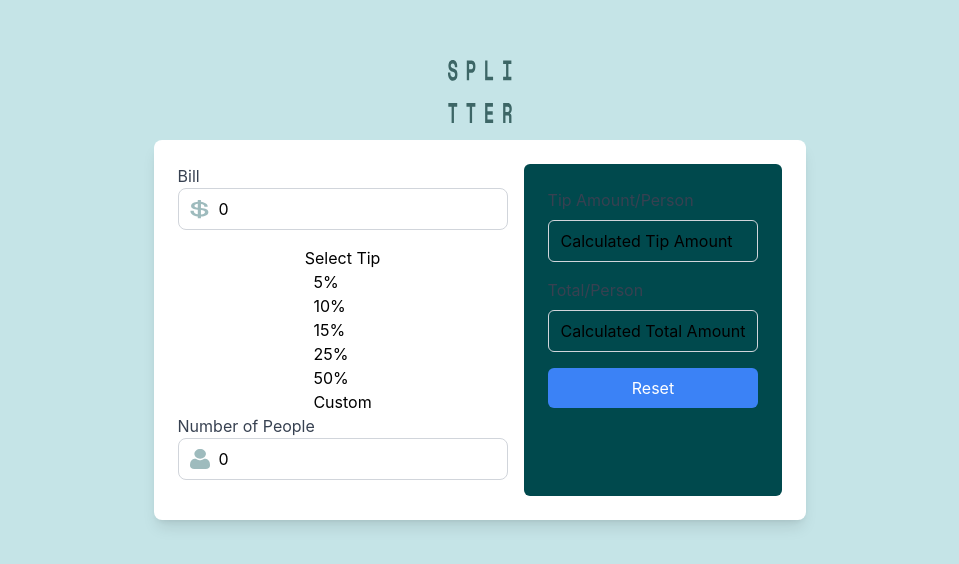
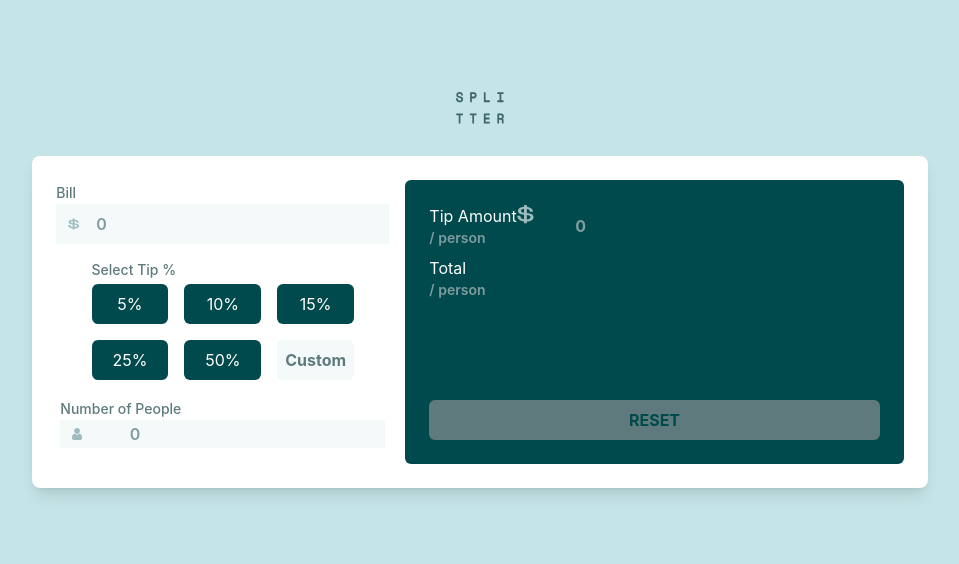
Before and after one commit to DeepaBhandari/tip-calculator-main, a React (Create React App) app: page / in a window 1280 px wide. Shown: the part 110-674 px from the top of the page, without its empty margins (160-1119 px from the left). Built offline with nearby package versions, Linux system fonts and the light colour scheme.

Commit message:
customise bill andinput css

```diff
--- a/src/App.js
+++ b/src/App.js
@@ -10,7 +10,7 @@ function App() {
         <img
           src={logo}
           alt="Logo"
-          className="w-16 h-16 mb-4"
+          className="w-12 h-8 mb-8"
         />
         {/* Main Card Component */}
         <MainCard />
--- a/src/components/InnerCard.js
+++ b/src/components/InnerCard.js
@@ -1,16 +1,28 @@
-import React from 'react'
+import React, { useState } from 'react'
+import dollarIcon from '../assets/images/icon-dollar.svg';
 
 const InnerCard = () => {
-
+    const [tipAmount, setTipAmount] = useState(0);
     return (
         <>
-            <label className="text-gray-700 mb-2">Tip Amount/Person</label>
-            <span className="border border-gray-300 rounded-md py-2 px-3 mb-4">Calculated Tip Amount</span>
+            <div className='flex mb-2 font-fontSize'>
+                <p className="text-neutral-white ">Tip Amount<br /><p className="text-sm font-semibold text-neutral-grayish-cyan">/  person</p></p>
+                <div className='flex item-center ml-auto  text-neutral-light-grayish-cyan'>
 
-            <label className="text-gray-700 mb-2">Total/Person</label>
-            <span className="border border-gray-300 rounded-md py-2 px-3 mb-4">Calculated Total Amount</span>
+                    <img src={dollarIcon} alt='Dollar Icon' className='  h-5 w-5 ' />
 
-            <button className="bg-blue-500 text-white py-2 px-4 rounded-md">Reset</button>
+                    <input
+                        type='text'
+                        value={tipAmount}
+                        className='text-neutral-grayish-cyan font-bold bg-neutral-very-dark-cyan w-full py-2 pl-10 pr-10  text-bold'
+                    />
+                </div>
+            </div>
+            <div className='flex mb-2'>
+                <p className="text-neutral-white ">Total<br /><p className="text-sm font-semibold text-neutral-grayish-cyan">/  person</p></p>
+            </div>
+
+            <button className="bg-neutral-dark-grayish-cyan text-neutral-very-dark-cyan font-bold font-md py-2 px-4 rounded-md mt-auto ">RESET</button>
 
         </>
     )
--- a/src/components/MainCard.js
+++ b/src/components/MainCard.js
@@ -11,40 +11,63 @@ const MainCard = () => {
             <form className='flex flex-col items-center mr-4'>
 
                 <div className='items-center mb-4'>
-                    <label className='text-gray-700 mr-2'>Bill</label>
-                    <div className='relative flex-1'>
+                    <label className='font-medium text-neutral-dark-grayish-cyan text-sm mb-1 mr-2'>Bill</label>
+                    <div className='relative flex bg-neutral-very-light-grayish-cyan'>
                         <span className='absolute inset-y-0 left-0 flex items-center pl-3'>
-                            <img src={dollarIcon} alt='Dollar Icon' className='h-5 w-5 text-gray-500' />
+                            <img src={dollarIcon} alt='Dollar Icon' className='h-3 w-3' />
                         </span>
                         <input
                             type='text'
                             value={totalAmount}
-                            className='w-full py-2 pl-10 pr-10 ml-auto rounded-lg border border-gray-300 focus:outline-none focus:border-gray-500'
+                            className='w-full py-2 pl-10 pr-10 ml-auto font-semibold font-sm text-neutral-grayish-cyan rounded-lg  bg-neutral-very-light-grayish-cyan '
                         />
                     </div>
                 </div>
+                <div className="items-center mb-4">
+                    <p className='font-medium text-neutral-dark-grayish-cyan text-sm mb-1'>Select Tip %</p>
+                    <div className='grid grid-cols-3 gap-4 '>
+                        <box className='bg-neutral-very-dark-cyan p-2 rounded-md cursor-pointer items-center justify-center flex text-neutral-white '>5%</box>
+                        <box className='bg-neutral-very-dark-cyan p-2 rounded-md cursor-pointer items-center justify-center flex text-neutral-white'>10%</box>
+                        <box className='bg-neutral-very-dark-cyan p-2 rounded-md cursor-pointer items-center justify-center flex text-neutral-white'>15%</box>
+                        <box className='bg-neutral-very-dark-cyan p-2 rounded-md cursor-pointer items-center justify-center flex text-neutral-white'>25%</box>
+                        <box className='bg-neutral-very-dark-cyan p-2 rounded-md cursor-pointer items-center justify-center flex text-neutral-white'>50%</box>
+                        <box className='bg-neutral-very-light-grayish-cyan p-2 rounded-md cursor-pointer items-center justify-center flex text-neutral-dark-grayish-cyan font-bold'>Custom</box>
+                    </div>
 
-                <p>Select Tip</p>
-                <div className='grid'>
-                    <box>5%</box>
-                    <box>10%</box>
-                    <box>15%</box>
-                    <box>25%</box>
-                    <box>50%</box>
-                    <box>Custom</box>
                 </div>
+                <div className='items-center mb-4'>
+                    <label className='mr-2 font-medium text-neutral-dark-grayish-cyan text-sm mb-1'>Number of People</label>
+                    {/* <div className='relative flex bg-neutral-very-light-grayish-cyan'>
+                        <span className='absolute inset-y-0 left-0 flex items-center pl-3 pr-10'>
+                            <img src={personIcon} alt='Person Icon' className='h-3 w-3 ' />
+                        </span>
+                        <input
+                            type='text'
+                            value={`${people}`}
+                            className='w-full right-0 py-2 pl-10 pr-10 rounded-lg font-semibold font-sm text-neutral-grayish-cyan bg-neutral-very-light-grayish-cyan'
+                        />
+                    </div> */}
+                    <div className='flex relative items-center bg-neutral-very-light-grayish-cyan'>
+                        <span className='pl-3 py-2 mr-12  flex items-center inset-y-0 left-0'>
 
-                <div className='items-center mb-4'>
-                    <label className='text-gray-700 mr-2'>Number of People</label>
-                    <div className='relative flex-1'>
-                        <span className='absolute inset-y-0 left-0 flex items-center pl-3'>
-                            <img src={personIcon} alt='Dollar Icon' className='h-5 w-5 text-gray-500' />
+                            <img src={personIcon} alt='Person Icon' className='h-3 w-3 ' />
                         </span>
                         <input
                             type='text'
                             value={people}
-                            className='w-full py-2 pl-10 pr-10 rounded-lg border border-gray-300 focus:outline-none focus:border-gray-500'
+                            className='w-full  flex items-center rounded-lg font-semibold font-sm text-neutral-grayish-cyan bg-transparent'
                         />
+                        {/* <input
+                            type='text'
+                            value={people}
+                            className='w-full py-2 pl-10 pr-10  flex-items-center inset-y-0 right-0 rounded-lg font-semibold font-sm text-neutral-grayish-cyan bg-transparent'
+                        />
+                        <span className=' pl-3'>
+                            <img src={personIcon} alt='Person Icon' className='h-3 w-3' />
+                        </span>
+                        <span className='absolute inset-y-0 right-0 flex items-center pr-3'>
+                            {people}
+                        </span> */}
                     </div>
                 </div>
             </form>
```
